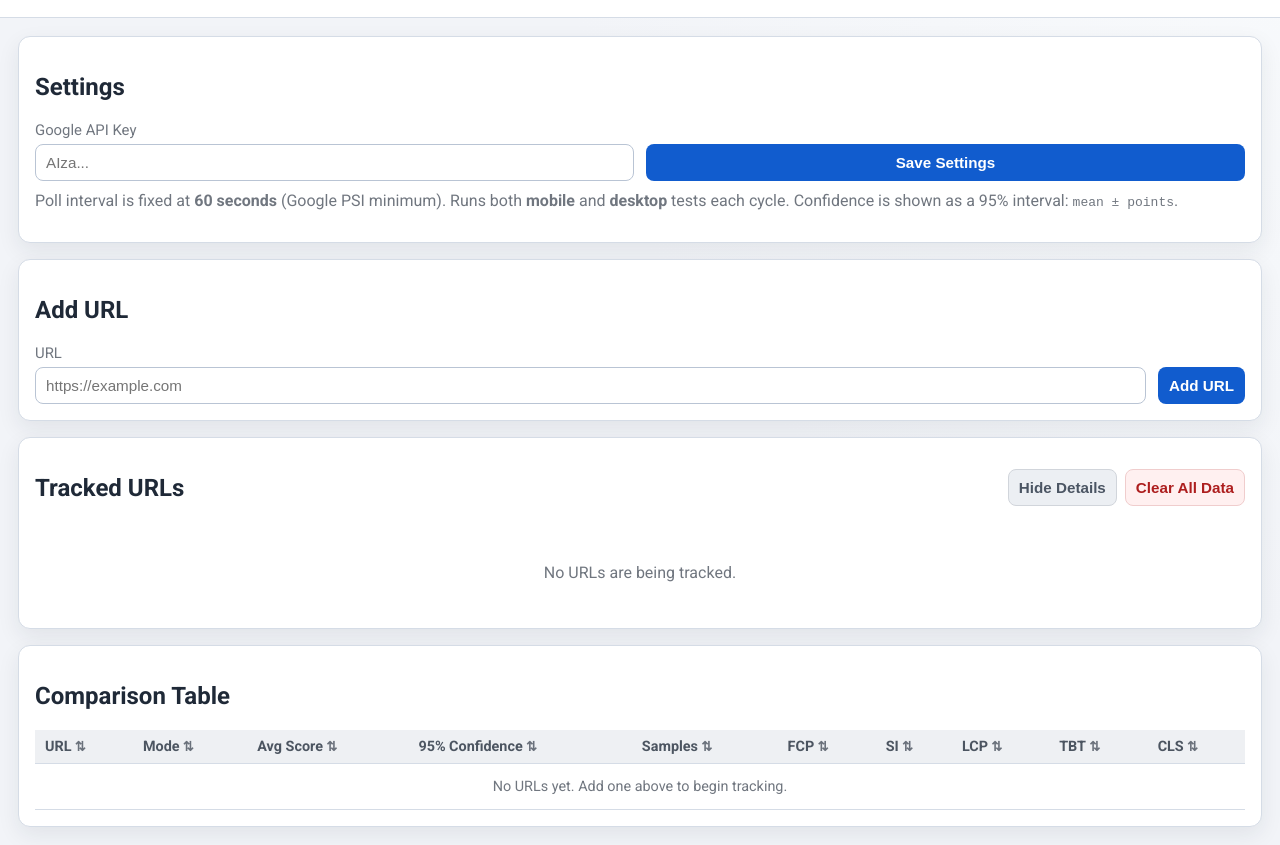
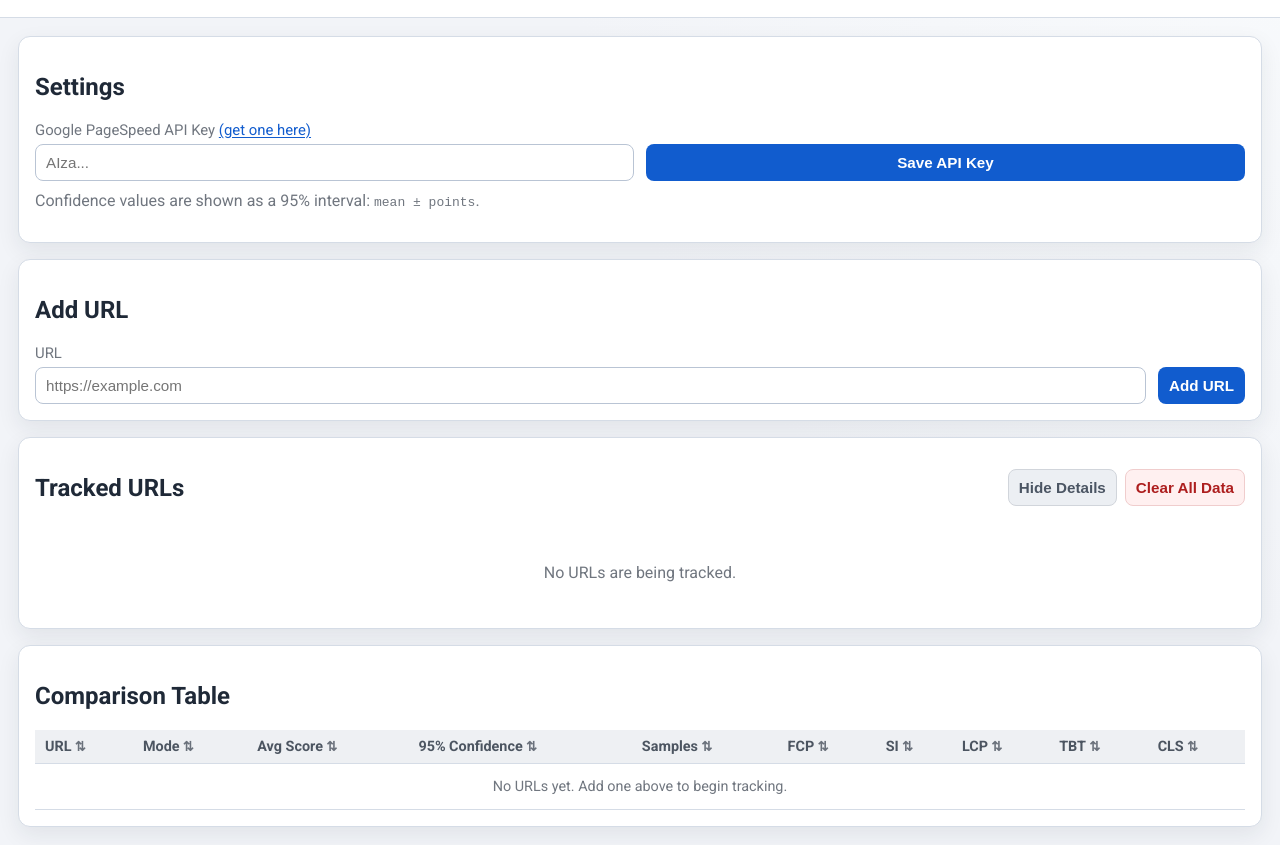
Before and after one commit to nordrr/pagespeeder, a plain HTML site: page index.html in a window 1280 px wide. Shown: the part 78-923 px from the top of the page. Drawn offline with Linux system fonts and the light colour scheme.

Commit message:
Update readme, minor tweaks

```diff
--- a/index.html
+++ b/index.html
@@ -55,15 +55,21 @@
         <h2>Settings</h2>
         <form id="settings-form" autocomplete="off">
           <label>
-            Google API Key
+            <span class="field-label-line">
+              Google PageSpeed API Key
+              <a
+                class="inline-link-btn"
+                href="https://developers.google.com/speed/docs/insights/v5/get-started"
+                target="_blank"
+                rel="noopener noreferrer"
+              >(get one here)</a>
+            </span>
             <input id="api-key" name="apiKey" type="password" placeholder="AIza..." required />
           </label>
-          <button type="submit">Save Settings</button>
+          <button type="submit">Save API Key</button>
         </form>
         <p class="hint">
-          Poll interval is fixed at <strong>60 seconds</strong> (Google PSI minimum).
-          Runs both <strong>mobile</strong> and <strong>desktop</strong> tests each cycle.
-          Confidence is shown as a 95% interval: <code>mean ± points</code>.
+          Confidence values are shown as a 95% interval: <code>mean ± points</code>.
         </p>
       </section>
 
@@ -77,7 +83,7 @@
           <p id="shopify-pb-suggestion" class="inline-hint" hidden>
             Shopify preview URL detected.
             <button id="shopify-pb-action" type="button" class="inline-link-btn">
-              Add <code>pb=0</code> to remove the preview bar
+              Add <code>pb=0</code> to remove the preview bar?
             </button>
           </p>
           <button type="submit">Add URL</button>
--- a/styles.css
+++ b/styles.css
@@ -228,6 +228,11 @@ label {
   color: var(--muted);
 }
 
+.field-label-line {
+  display: inline;
+  font-weight: 400;
+}
+
 input,
 select,
 button {
@@ -326,7 +331,7 @@ button.danger:not(.url-card-title):not(.run-score-button):not(.inline-link-btn):
   padding: 0;
   margin: 0;
   font-size: inherit;
-  font-weight: 500;
+  font-weight: 400;
   cursor: pointer;
   text-decoration: underline;
   text-underline-offset: 2px;
```
Also changed, not shown: README.md.
